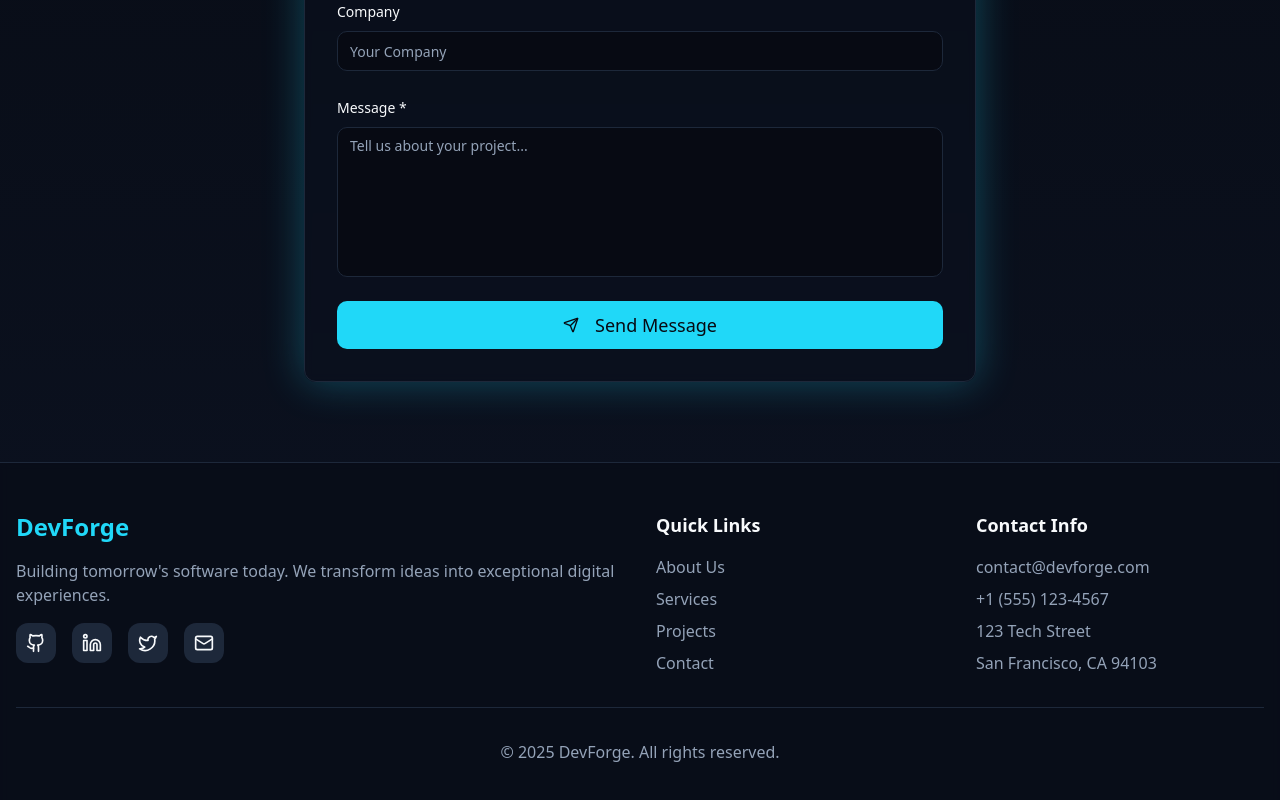
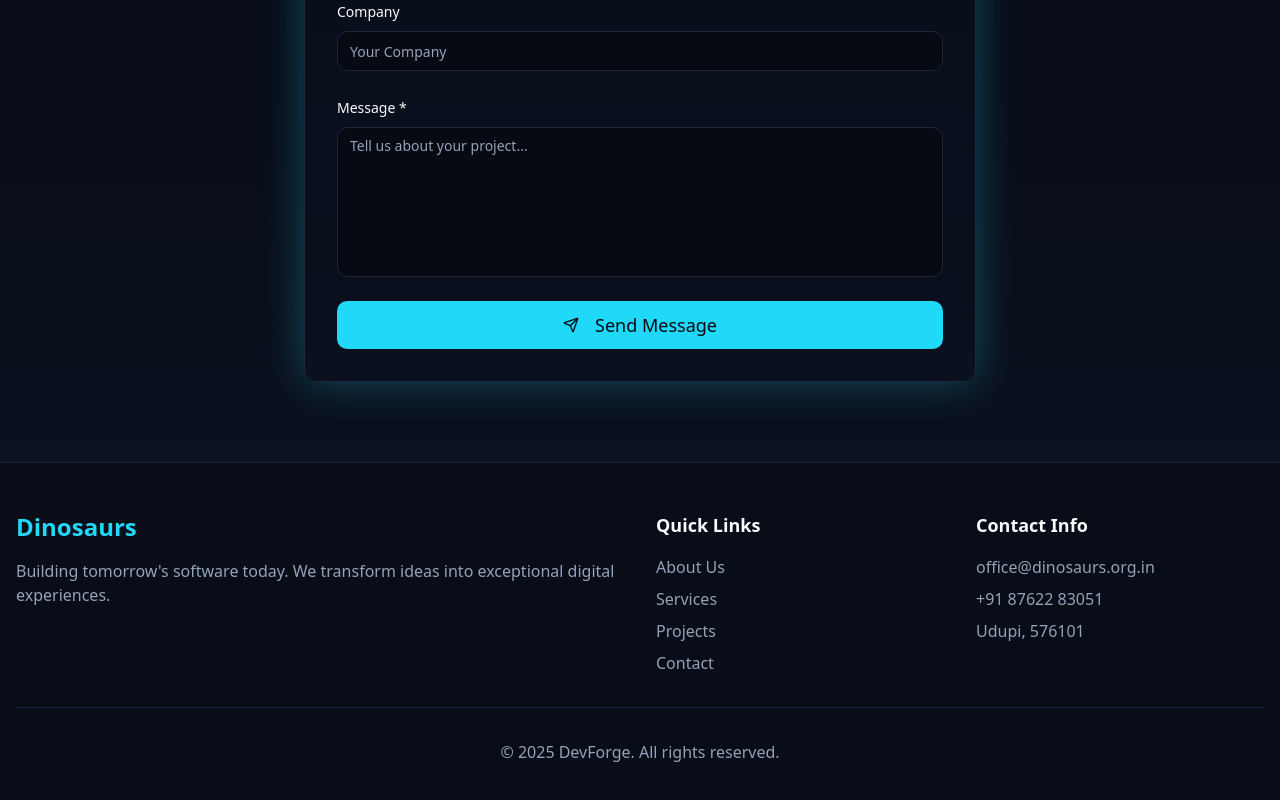
Before and after one commit to painarasimha/dinosaurs, a React (Vite) app: page / in a window 1280 px wide. Shown: the part 3944-4744 px from the top of the page. Built offline with nearby package versions, Linux system fonts and the light colour scheme; no server answers; the HTML template or start-up script is replaced by a standard one.

Commit message:
[fix] update footer branding from DevForge to Dinosaurs and modify contact information

```diff
--- a/src/components/Footer.tsx
+++ b/src/components/Footer.tsx
@@ -1,4 +1,4 @@
-import { Github, Linkedin, Twitter, Mail } from "lucide-react";
+// import { Github, Linkedin, Twitter, Mail } from "lucide-react";
 
 const Footer = () => {
   return (
@@ -7,25 +7,26 @@ const Footer = () => {
         <div className="grid grid-cols-1 md:grid-cols-4 gap-8 mb-8">
           <div className="col-span-1 md:col-span-2">
             <h3 className="text-2xl font-bold mb-4 bg-gradient-to-r from-primary to-accent bg-clip-text text-transparent">
-              DevForge
+              Dinosaurs
             </h3>
             <p className="text-muted-foreground mb-4">
               Building tomorrow's software today. We transform ideas into exceptional digital experiences.
             </p>
-            <div className="flex gap-4">
-              <a href="#" className="w-10 h-10 rounded-lg bg-secondary hover:bg-primary transition-colors flex items-center justify-center group">
+            {/* Social links placeholder; enable when launch-ready */}
+            {/* <div className="flex gap-4">
+              <a href="https://github.com/" className="w-10 h-10 rounded-lg bg-secondary hover:bg-primary transition-colors flex items-center justify-center group">
                 <Github className="text-foreground group-hover:text-primary-foreground transition-colors" size={20} />
               </a>
-              <a href="#" className="w-10 h-10 rounded-lg bg-secondary hover:bg-primary transition-colors flex items-center justify-center group">
+              <a href="https://linkedin.com/" className="w-10 h-10 rounded-lg bg-secondary hover:bg-primary transition-colors flex items-center justify-center group">
                 <Linkedin className="text-foreground group-hover:text-primary-foreground transition-colors" size={20} />
               </a>
-              <a href="#" className="w-10 h-10 rounded-lg bg-secondary hover:bg-primary transition-colors flex items-center justify-center group">
+              <a href="https://twitter.com/" className="w-10 h-10 rounded-lg bg-secondary hover:bg-primary transition-colors flex items-center justify-center group">
                 <Twitter className="text-foreground group-hover:text-primary-foreground transition-colors" size={20} />
               </a>
-              <a href="#" className="w-10 h-10 rounded-lg bg-secondary hover:bg-primary transition-colors flex items-center justify-center group">
+              <a href="mailto:contact@example.com" className="w-10 h-10 rounded-lg bg-secondary hover:bg-primary transition-colors flex items-center justify-center group">
                 <Mail className="text-foreground group-hover:text-primary-foreground transition-colors" size={20} />
               </a>
-            </div>
+            </div> */}
           </div>
 
           <div>
@@ -57,10 +58,9 @@ const Footer = () => {
           <div>
             <h4 className="text-lg font-semibold mb-4">Contact Info</h4>
             <ul className="space-y-2 text-muted-foreground">
-              <li>contact@devforge.com</li>
-              <li>+1 (555) 123-4567</li>
-              <li>123 Tech Street</li>
-              <li>San Francisco, CA 94103</li>
+              <li>office@dinosaurs.org.in</li>
+              <li>+91 87622 83051</li>
+              <li>Udupi, 576101</li>
             </ul>
           </div>
         </div>
```
